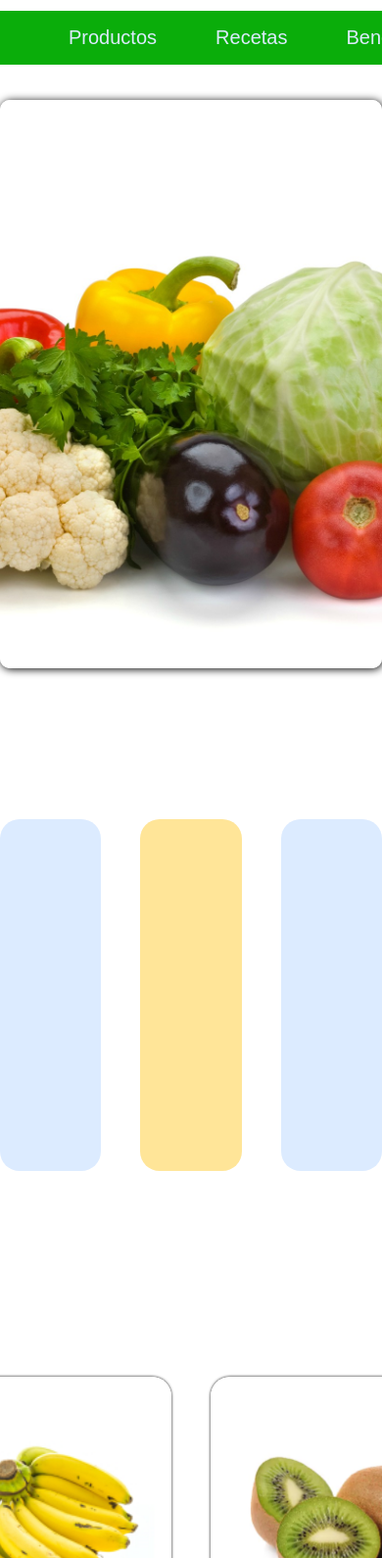
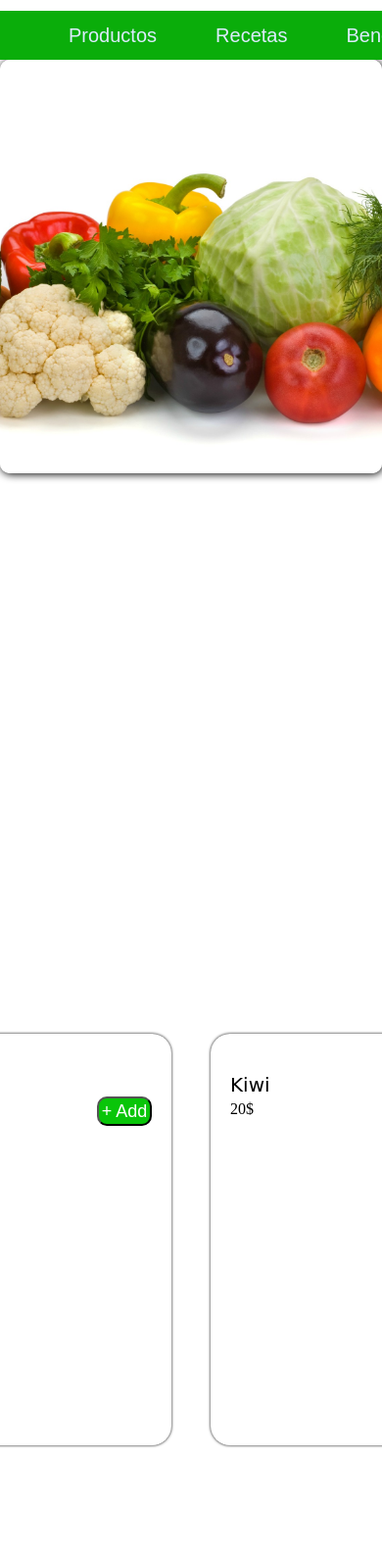
Before and after one commit to EfrenMV/landigpage, a plain HTML site: page index.html in a window 390 px wide. Shown: the part 79-1669 px from the top of the page at 98% size. After the commit the page ends 1594 px from the top, so only its background shows below. Drawn offline with nearby package versions, Linux system fonts and the light colour scheme; files whose address does not match are found by name.

Commit message:
adaptado

```diff
--- a/assets/css/styles.css
+++ b/assets/css/styles.css
@@ -3,13 +3,13 @@
     margin: 0;
 }
 
-  .box{
+.box {
     display: block;
     height: 100vh;
     width: 100%;
 }
 
-  .heder{
+.heder {
     display: flex;
     justify-content: center;
     align-items: center;
@@ -20,14 +20,14 @@
     background-color: #0aad0a;
 }
 
-  .box_top{
+.box_top {
     display: flex;
     align-items: center;
     height: 90px;
     width: 100%;
 }
 
-    .box_botones{
+.box_botones {
     display: flex;
     gap: 60px;
     align-items: center;
@@ -35,35 +35,35 @@
     width: 100%;
     margin-left: 140px;
     height: 55px;
-        /* Margenes */
 }
 
-    .btnheder{
+.btnheder {
     font-size: 20px;
     color: #dcebff;
     background-color: transparent;
-        transition: text-decoration 0.3s ease; /* Agrega una transición suave */
+    transition: text-decoration 0.3s ease;
     border: none;
 }
 
-        .btnheder:hover{
+.btnheder:hover {
     cursor: pointer;
-           text-decoration: underline; /* Aplica el subrayado al hacer hover */
+    text-decoration: underline;
 }
 
-  .box_img{
+.box_img {
     display: flex;
     align-items: center;
     justify-content: center;
     z-index: 3;
     margin: 0 auto;
-    height: 652px;
-    max-width: auto;
+    height: 60vh; /* Cambiado a vh para adaptarse mejor */
+    max-width: 100%;
     overflow: visible;
 }
-    .img{
-        height: 580px;
-        width: 1240px;
+
+.img {
+    height: 80%; /* Ajustado para que se adapte mejor */
+    width: 100%;
     background-image: url("..//img/background.jpg");
     background-size: cover;
     background-position: center;
@@ -71,68 +71,72 @@
     box-shadow: 1px 1px 8px rgb(0, 0, 0);
 }
 
-.box_info{
+.box_info {
     display: flex;
-    height: 500px;
+    margin-top: 30px;
+    height: auto;
     width: 100%;
     align-items: center;
     justify-content: center;
     gap: 40px;
+    flex-wrap: wrap; /* Permite que los elementos se acomoden en diferentes filas en pantallas pequeñas */
 }
 
-    .mini_box, .mini_box2, .mini_box3{
-        width: 380px;
-        height: 359px;
+.mini_box, .mini_box2, .mini_box3 {
+    width: 100%; /* Cambiado a 100% para adaptarse en pantallas pequeñas */
+    max-width: 380px;
+    height: auto;
     border-radius: 20px;
-
+    margin-bottom: 20px;
 }
 
-    .mini_box, .mini_box3{
+.mini_box, .mini_box3 {
     background-color: #dcebff;
 }
 
-    .mini_box2{
+.mini_box2 {
     background-color: #ffe598;
 }
 
-.box_verduras{
+.box_verduras {
     display: flex;
     width: 100%;
-    height: 600px;
+    height: auto;
     align-items: center;
     justify-content: center;
 }
 
-    .c_verduras{
+.c_verduras {
     display: block;
     height: 580px;
     width: 1240px;
 }
 
-        .c_texto{
+.c_texto {
     display: block;
     height: 100px;
-            width: 1240px;
+    width: 100%;
 }
 
-        .texto_verdura{
+.texto_verdura {
     background-color: #ffe598;
     font-size: 30px;
     font-weight: 600;
 }
 
-        .img_verduras{
+.img_verduras {
     display: flex;
     align-items: center;
     justify-content: center;
     margin-top: 20px;
     margin-left: 20px;
-            width: 1200px;
-            height: 440px;
+    width: 100%;
+    max-width: 1200px;
     gap: 40px;
+    flex-wrap: wrap;
 }
 
-        .box_imgv{
+.box_imgv {
     display: block;
     height: 420px;
     width: 270px;
@@ -141,35 +145,34 @@
     transition: all 0.3s ease;
 }
 
-        .box_imgv:hover{
+.box_imgv:hover {
     box-shadow: 1px 1px 8px #0aad0a;
 }
 
-        .v_img1, .v_img2 , .v_img3, .v_img4{
+.v_img1, .v_img2 , .v_img3, .v_img4 {
     height: 300px;
-            border-radius: 20px;
     width: 270px;
     background-size: cover;
     background-position: center;
 }
-        .v_img1{
+
+.v_img1 {
     background-image: url("../img/verduras/manzana.jpg");
 }
 
-        .v_img2{
+.v_img2 {
     background-image: url("../img/verduras/platano.jpg");
 }
 
-        .v_img3{
+.v_img3 {
     background-image: url(../img/verduras/kiwi.webp);
 }
 
-        .v_img4{
+.v_img4 {
     background-image: url(../img/verduras/Remolacha.jpg);
 }
 
-
-        .v_elementos{
+.v_elementos {
     display: block;
     margin-left: 20px;
     margin-top: 40px;
@@ -177,12 +180,12 @@
     width: 230px;
 }
 
-        .precio_comprarbtn{
+.precio_comprarbtn {
     display: flex;
     gap: 150px;
 }
 
-        .comprar{
+.comprar {
     width: 60px;
     border-radius: 10px;
     height: 30px;
@@ -191,11 +194,10 @@
     background-color: #09c509;
 }
 
-        .comprar:hover{
+.comprar:hover {
     cursor: pointer;
     background-color: #0aad0a;
 }
-
 
 .material-symbols-outlined {
     color: #7c7b7b;
@@ -204,27 +206,28 @@
     'FILL' 0,
     'wght' 400,
     'GRAD' 0,
-        'opsz' 24
+    'opsz' 24;
 }
 
-        .box_icons{
+.box_icons {
     display: flex;
     margin-left: 80%;
     gap: 10px;
 }
 
-        #item_bag:hover , #item_face:hover{
+#item_bag:hover , #item_face:hover {
     cursor: pointer;
-            color:#09c509
+    color:#09c509;
 }
 
-       #item_spedBag{
-        color:#09c509
+#item_spedBag {
+    color:#09c509;
 }
 
-     .cantidad{
+.cantidad {
     position: absolute;
-        margin-bottom: 80px;
+    bottom: 10px;
+    left: 10px;
     font-size: 20px;
     color: #ffffff;
     padding: 1px;
@@ -234,11 +237,9 @@
     text-align: center;
     align-items: center;
     justify-content: center;
-        margin-left: 20px;
 }
-        /* Textos */
 
-        .tx_logo{
+.tx_logo {
     width: auto;
     height: auto;
     font-size: 30px;
@@ -248,27 +249,83 @@
     color: #000000;
 }
 
-        .prin_texto{
+.prin_texto {
     font-size: 40px;
 }
 
-        .sub_texto{
+.sub_texto {}
 
-        }
-
-        .v_nombre{
+.v_nombre {
     font-size: 20px;
     font-family: "Delius", cursive;
     font-weight: 400;
     font-style: normal;
 }
 
-        .precio{
+.precio {
     font-family: "Tinos", serif;
     font-weight: 400;
     font-style: normal;
     margin-top: 4px;
 }
 
+/* Media Queries */
+@media screen and (max-width: 768px) {
+    .heder {
+        height: 50px;
+        gap: 10px;
+    }
+
+    .box_img {
+        height: 50vh;
+    }
+
+    .img {
+        height: 100%;
+        width: 100%;
+    }
+
+    .mini_box, .mini_box2, .mini_box3 {
+        width: 100%;
+        height: auto;
+    }
+
+    .box_verduras {
+        flex-direction: column;
+        height: auto;
+    }
+
+    .img_verduras {
+        width: 100%;
+    }
+
+    .v_img1, .v_img2, .v_img3, .v_img4 {
+        width: 100%;
+        height: auto;
+        margin-bottom: 20px;
+    }
+
+    .comprar {
+        width: 100%;
+        font-size: 18px;
+    }
+}
+
+@media screen and (max-width: 480px) {
+    .tx_logo {
+        font-size: 24px;
+    }
+
+    .prin_texto {
+        font-size: 30px;
+    }
+
+    .cantidad {
+        font-size: 16px;
+        padding: 5px;
+        bottom: 5px;
+        left: 5px;
+    }
+}
 
 @import url('https://fonts.googleapis.com/css2?family=Delius&family=Gemunu+Libre:wght@200..800&family=Roboto:ital,wght@0,100..900;1,100..900&family=Tinos:ital,wght@0,400;0,700;1,400;1,700&display=swap');
```
Lines whose indentation alone changed are shown as unchanged.
